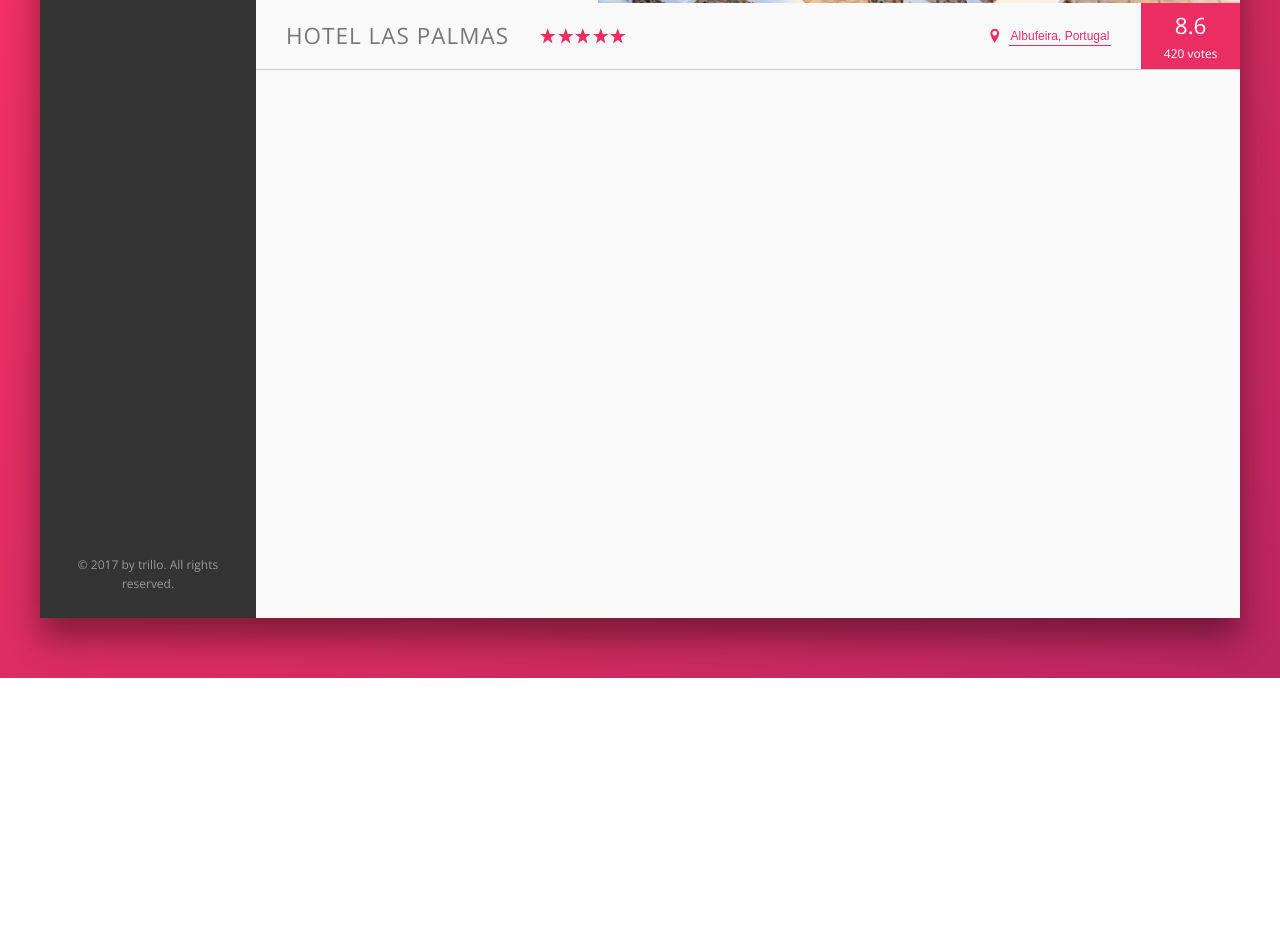
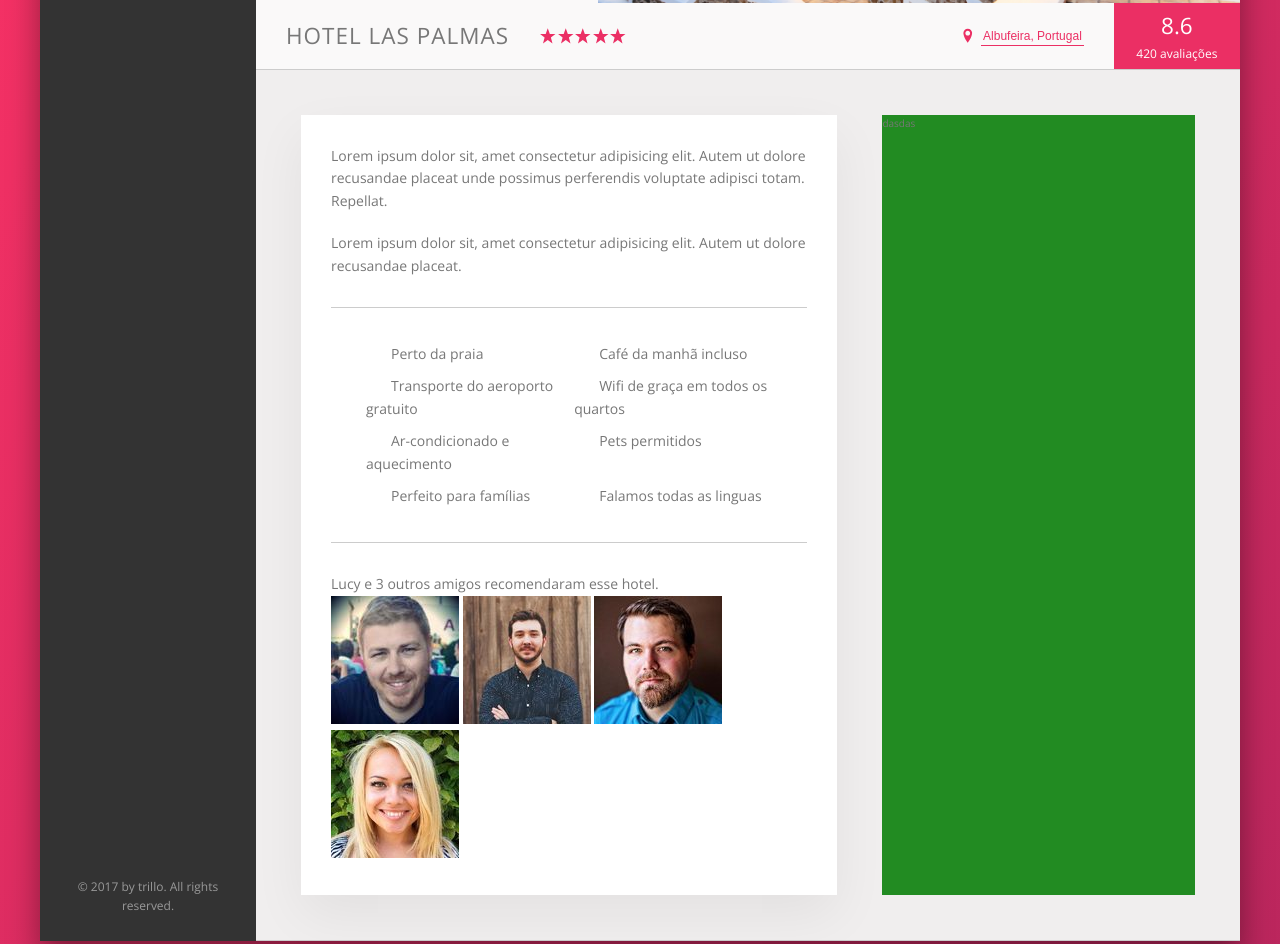
Before and after one commit to matheussss1/Hotel-app-Front-End, a website: page index.html in a window 1280 px wide. Shown: the part 512-1456 px from the top of the page. Before the commit the page ends 1190 px from the top, so only its background shows below. Drawn offline with nearby package versions, Linux system fonts and the light colour scheme.

Commit message:
detail box

```diff
--- a/index.html
+++ b/index.html
@@ -20,7 +20,7 @@
             <img src="img/logo.png" alt="trillo logo" class="logo">
 
             <form action="#" class="search">
-                <input type="text" class="search__input" placeholder="Search hotels">
+                <input type="text" class="search__input" placeholder="Procurar hotéis">
                 <button class="search__button">
                     <svg class="search__icon">
                         <use xlink:href="img/sprite.svg#icon-magnifying-glass"></use>
@@ -64,7 +64,7 @@
                             <svg class="side-nav__icon">
                                 <use xlink:href="img/sprite.svg#icon-aircraft"></use>
                             </svg>
-                            <span>Flight</span>
+                            <span>Vôos</span>
                         </a>
                     </li>
                     <li class="side-nav__item">
@@ -72,7 +72,7 @@
                             <svg class="side-nav__icon">
                                 <use xlink:href="img/sprite.svg#icon-key"></use>
                             </svg>
-                            <span>Car rental</span>
+                            <span>Aluguel de carro</span>
                         </a>
                     </li>
                     <li class="side-nav__item">
@@ -139,7 +139,54 @@
 
                     <div class="overview__rating">
                         <div class="overview__rating-average">8.6</div>
-                        <div class="overview__rating-count">420 votes</div>
+                        <div class="overview__rating-count">420 avaliações</div>
+                    </div>
+                </div>
+
+                <div class="detail">
+
+                    <div class="description">
+
+                        <p class="paragraph">
+                            Lorem ipsum dolor sit, amet consectetur adipisicing elit. Autem ut dolore recusandae placeat unde possimus perferendis voluptate adipisci totam. Repellat.
+                        </p>
+
+                        <p class="paragraph">
+                            Lorem ipsum dolor sit, amet consectetur adipisicing elit. Autem ut dolore recusandae placeat.
+                        </p>
+
+                        <ul class="list">
+
+                            <li class="list__item">Perto da praia</li>
+                            <li class="list__item">Café da manhã incluso</li>
+                            <li class="list__item">Transporte do aeroporto gratuito</li>
+                            <li class="list__item">Wifi de graça em todos os quartos</li>
+                            <li class="list__item">Ar-condicionado e aquecimento</li>
+                            <li class="list__item">Pets permitidos</li>
+                            <li class="list__item">Perfeito para famílias</li>
+                            <li class="list__item">Falamos todas as linguas</li>
+
+                        </ul>
+
+                        <div class="recommend">
+
+                            <p class="recomment__count">
+                                Lucy e 3 outros amigos recomendaram esse hotel.
+                            </p>
+
+                            <div class="recommend__friends">
+                                <img src="img/user-3.jpg" alt="user recommendation" class="recommend__photo">
+                                <img src="img/user-4.jpg" alt="user recommendation" class="recommend__photo">
+                                <img src="img/user-5.jpg" alt="user recommendation" class="recommend__photo">
+                                <img src="img/user-6.jpg" alt="user recommendation" class="recommend__photo">
+                            </div>
+
+                        </div>
+
+                    </div>
+
+                    <div class="user-reviews">
+                        dasdas
                     </div>
 
                 </div>
--- a/sass/base.scss
+++ b/sass/base.scss
@@ -13,6 +13,10 @@
     --color-grey-dark-3: #999;
 
     --shadow-dark: 0rem 2rem 3rem rgba(0,0,0,.4);
+    --shadow-light: 0 2rem 5rem rgba(0,0,0,.06);
+    --line: 1px solid var(--color-grey-light-4);
+
+
 }
 
 *{
--- a/sass/component.scss
+++ b/sass/component.scss
@@ -202,7 +202,7 @@
     display: flex;
     align-items: center;
 
-    border-bottom: 1px solid var(--color-grey-light-4);
+    border-bottom: var(--line);
 
     &__heading{
         font-size: 2.25rem;
@@ -276,5 +276,44 @@
     &:focus{
         outline: none;
     }
+}
+
+//////////////////////////////////////////////////////////
+// PARAGRAPH
+.paragraph:not(:last-of-type){
+    margin-bottom: 2rem;
+}
+//////////////////////////////////////////////////////////
+// LIST
+.list{
+    list-style: none;
+    margin: 3rem 0;
+    padding: 3rem;
+    border-top: var(--line);
+    border-bottom: var(--line);
+
+    display: flex;
+    flex-wrap: wrap;
+
+    &__item{
+        flex: 0 0 50%;
+        padding: .5rem;
+    }
+
+    &__item::before{
+        content: '';
+        display: inline-block;
+        width: 1.5rem;
+        height: 1.5rem;
+        margin-right: 1rem;
+
+        //older browsers
+        // background-image: url(../img/chevron-thin-right.svg);
+        // background-size: cover;
+
+
+    }
 
 }
+//////////////////////////////////////////////////////////
+// RECOMMEND
--- a/sass/layout.scss
+++ b/sass/layout.scss
@@ -11,7 +11,7 @@
     font-size: 1.4rem;
     height: 7rem;
     background-color: var(--color-grey-light-1);
-    border-bottom: 1px solid var(--color-grey-light-4);
+    border-bottom: var(--line);
 
     display: flex;
     justify-content: space-between;
@@ -36,6 +36,23 @@
     background-color: var(--color-grey-light-1);
 
     flex: 1;
+}
 
-    height: 100rem; // test
+.detail{
+    display: flex;
+    padding: 4.5rem;
+    background-color: var(--color-grey-light-3);
+    border-bottom: var(--line);
 }
+.description{
+    background-color: white;
+    box-shadow: var(--shadow-light);
+    flex: 0 0 60%;
+    padding: 3rem;
+    margin-right: 4.5rem;
+    font-size: 1.4rem;
+}
+.user-reviews{
+    background-color: forestgreen;
+    flex: 1;
+}
```
Also changed, not shown: css/style.css, 1 other file.
